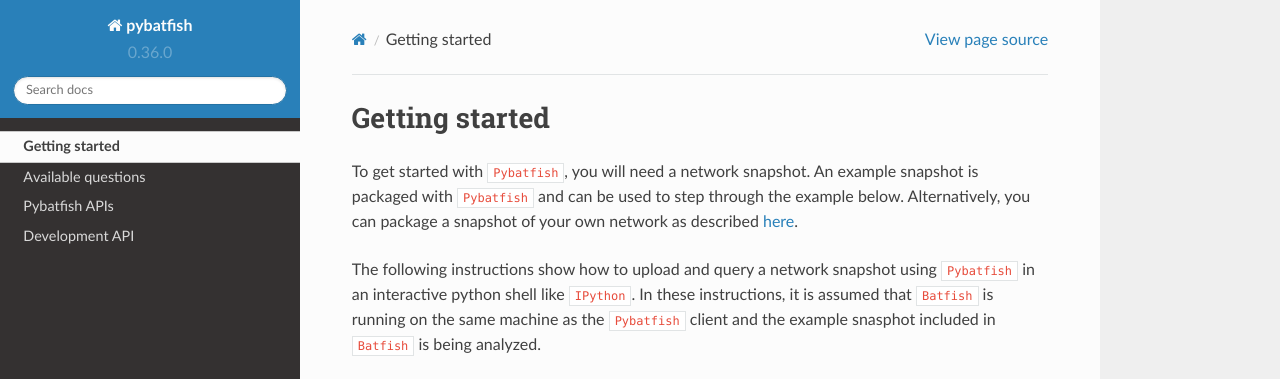
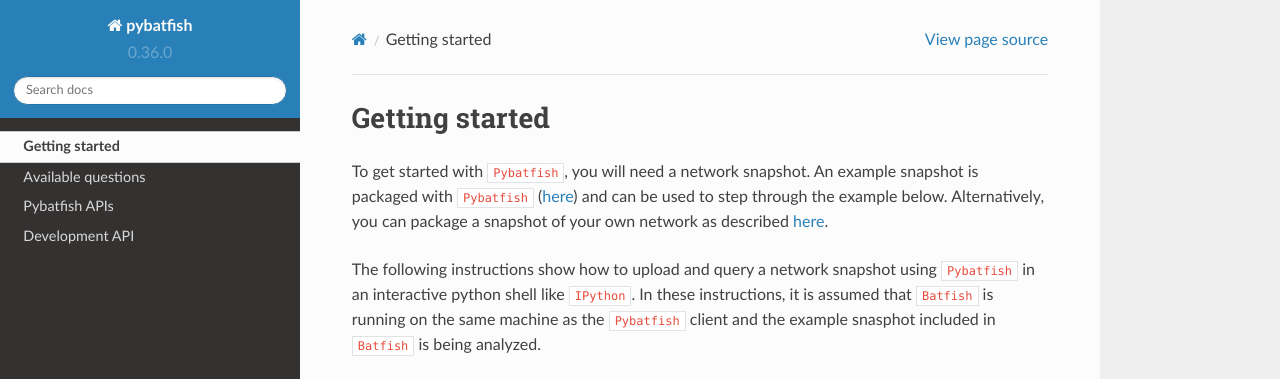
Before and after one commit to batfish/pybatfish, a Sphinx documentation site: the page built from docs/source/quickstart.rst, in a window 1280 px wide and 900 px high. Shown: the top 379 px of the window. Built offline with Sphinx 7.4.7 and the Read the Docs theme 2.0.0, drawn with Linux system fonts in a browser that asks for light colours.

Commit message:
add link to example network

```diff
--- a/docs/source/quickstart.rst
+++ b/docs/source/quickstart.rst
@@ -1,7 +1,7 @@
 Getting started
 ===============
 
-To get started with ``Pybatfish``, you will need a network snapshot.  An example snapshot is packaged with ``Pybatfish`` and can be used to step through the example below.  Alternatively, you can package a snapshot of your own network as described `here <https://github.com/batfish/batfish/wiki/Packaging-snapshots-for-analysis>`_.
+To get started with ``Pybatfish``, you will need a network snapshot.  An example snapshot is packaged with ``Pybatfish`` (`here <https://github.com/batfish/pybatfish/tree/master/jupyter_notebooks/networks/example>`_) and can be used to step through the example below.  Alternatively, you can package a snapshot of your own network as described `here <https://github.com/batfish/batfish/wiki/Packaging-snapshots-for-analysis>`_.
 
 The following instructions show how to upload and query a network snapshot using ``Pybatfish`` in an interactive python shell like ``IPython``.  In these instructions, it is assumed that ``Batfish`` is running on the same machine as the ``Pybatfish`` client and the example snasphot included in ``Batfish`` is being analyzed.
 
```
